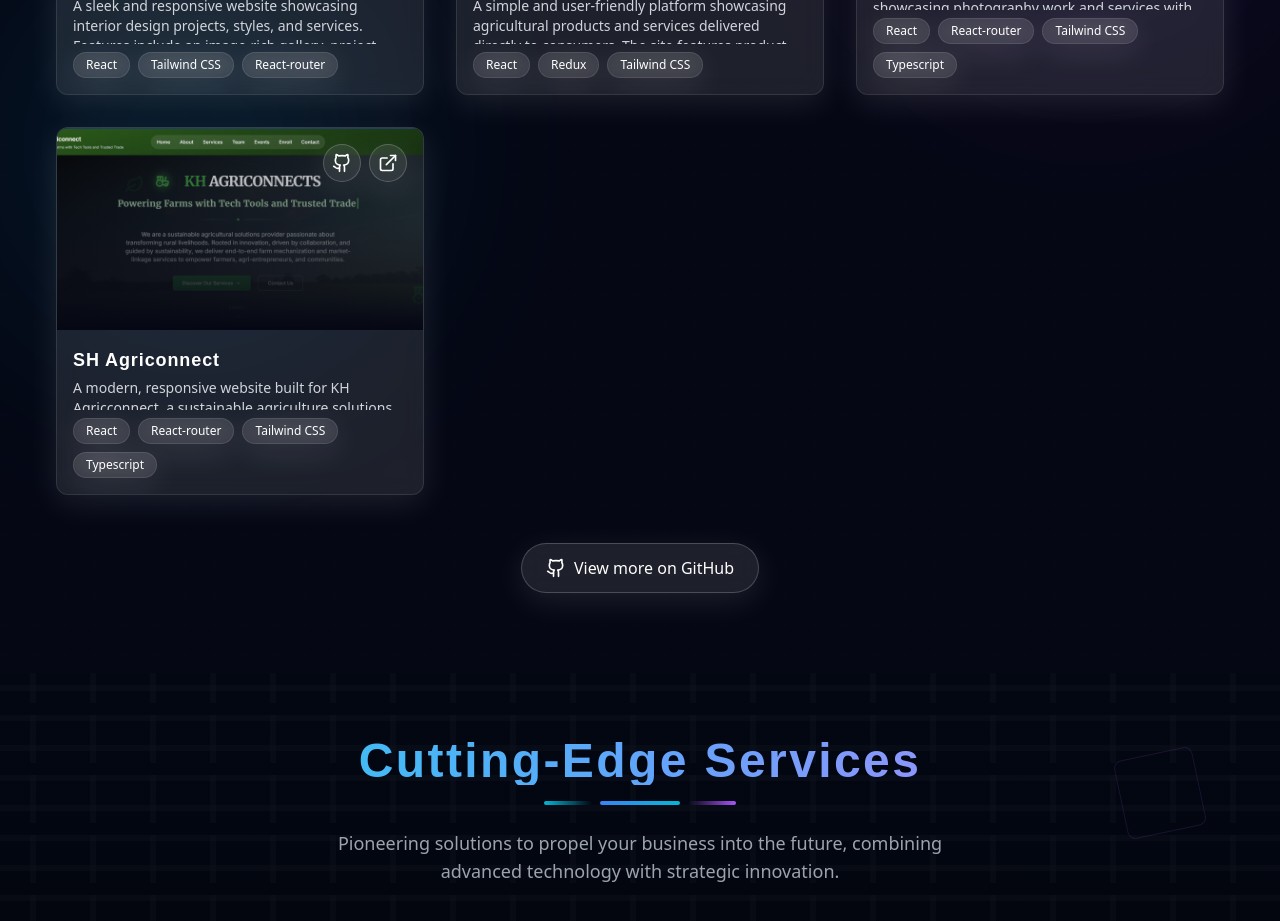
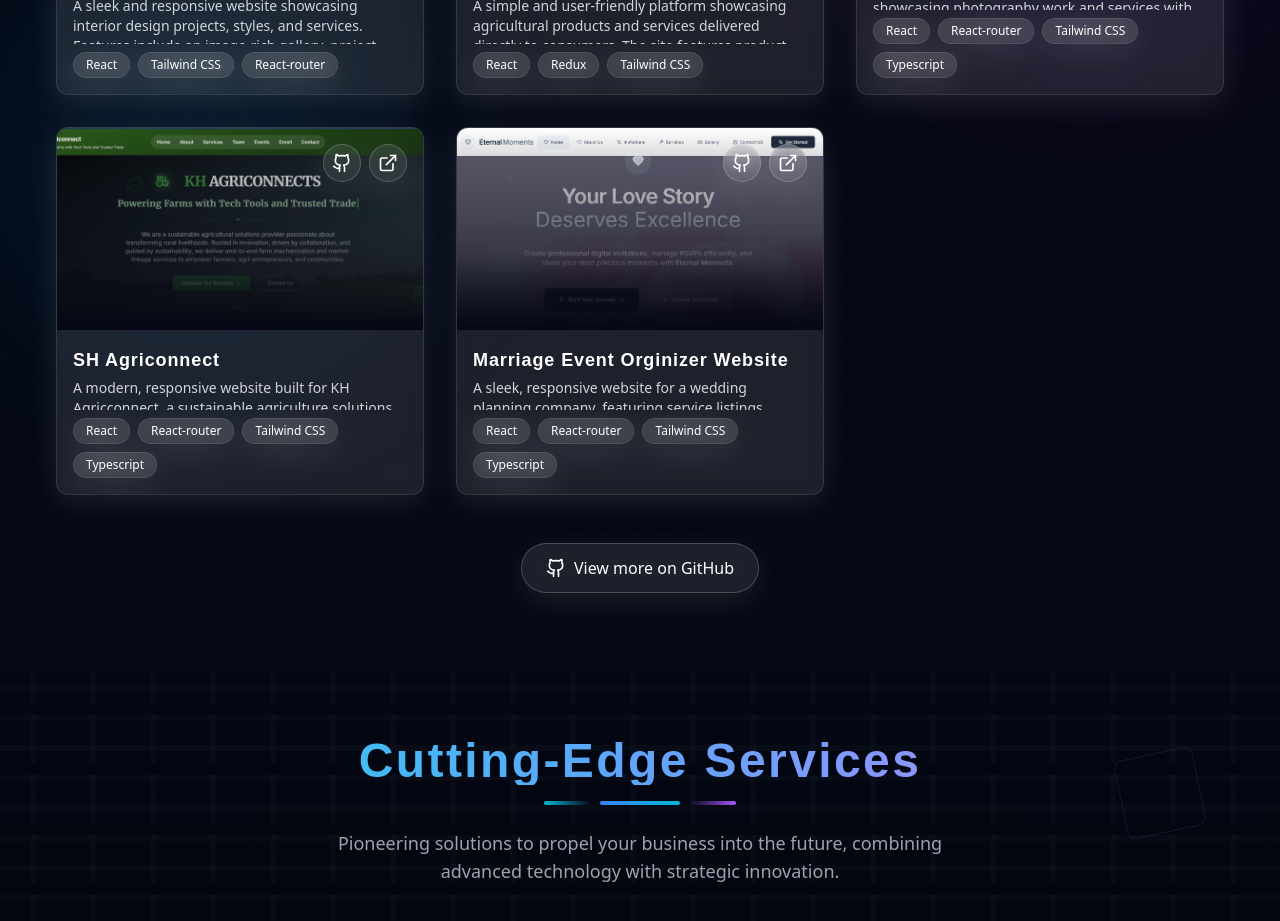
Before and after one commit to 10sandeep/Freelancing--Portfolio-Website, a React (Vite) app: page / in a window 1280 px wide. Shown: the part 2740-3661 px from the top of the page. Built offline with nearby package versions, Linux system fonts and the light colour scheme.

Commit message:
added new project

```diff
--- a/src/components/Contact.tsx
+++ b/src/components/Contact.tsx
@@ -263,7 +263,7 @@ const Contact: React.FC = () => {
                   <a href="https://www.instagram.com/sandeep_nayak_14/" className="bg-white/5 hover:bg-indigo-500/30 text-white p-3 rounded-full transition-all duration-300 hover:scale-110">
                     <Instagram className="w-5 h-5" />
                   </a>
-                  <a href="https://x.com/Sandeep142417" className="bg-white/5 hover:bg-indigo-500/30 text-white p-3 rounded-full transition-all duration-300 hover:scale-110">
+                  <a href="" className="bg-white/5 hover:bg-indigo-500/30 text-white p-3 rounded-full transition-all duration-300 hover:scale-110">
                     <Twitter className="w-5 h-5" />
                   </a>
                   <a href="https://www.linkedin.com/in/sandeep-nayak-0547461a9/" className="bg-white/5 hover:bg-indigo-500/30 text-white p-3 rounded-full transition-all duration-300 hover:scale-110">
--- a/src/components/ProjectSection.tsx
+++ b/src/components/ProjectSection.tsx
@@ -7,6 +7,7 @@ import INTERIOR from "../assets/SJ decors.png";
 import AGRIONWHEELS from "../assets/Agri On Wheels.png";
 import DSF from "../assets/DSF Website.png";
 import KHAGRI from "../assets/KH Agriconnect.png";
+import MARRIAGE from '../assets/Marriage Event.png'
 
 const ProjectsSection: React.FC = () => {
   const [ref, inView] = useInView({
@@ -56,6 +57,16 @@ const ProjectsSection: React.FC = () => {
       tags: ["React", "React-router", "Tailwind CSS", "Typescript"],
       github: "https://github.com/10sandeep/KH-Agriconnects",
       demo: "https://kh-agriconnects.vercel.app/",
+      category: "frontend",
+    },
+        {
+      title: "Marriage Event Orginizer Website",
+      description:
+        "A sleek, responsive website for a wedding planning company, featuring service listings, gallery, booking form, and smooth user experience.",
+      image: MARRIAGE,
+      tags: ["React", "React-router", "Tailwind CSS", "Typescript"],
+      github: "https://github.com/10sandeep/Marriage_Event_Management-Website",
+      demo: "https://marriage-event-management-website.vercel.app/",
       category: "frontend",
     },
   ];
```
Also changed, not shown: src/assets/Marriage Event.png (added).
